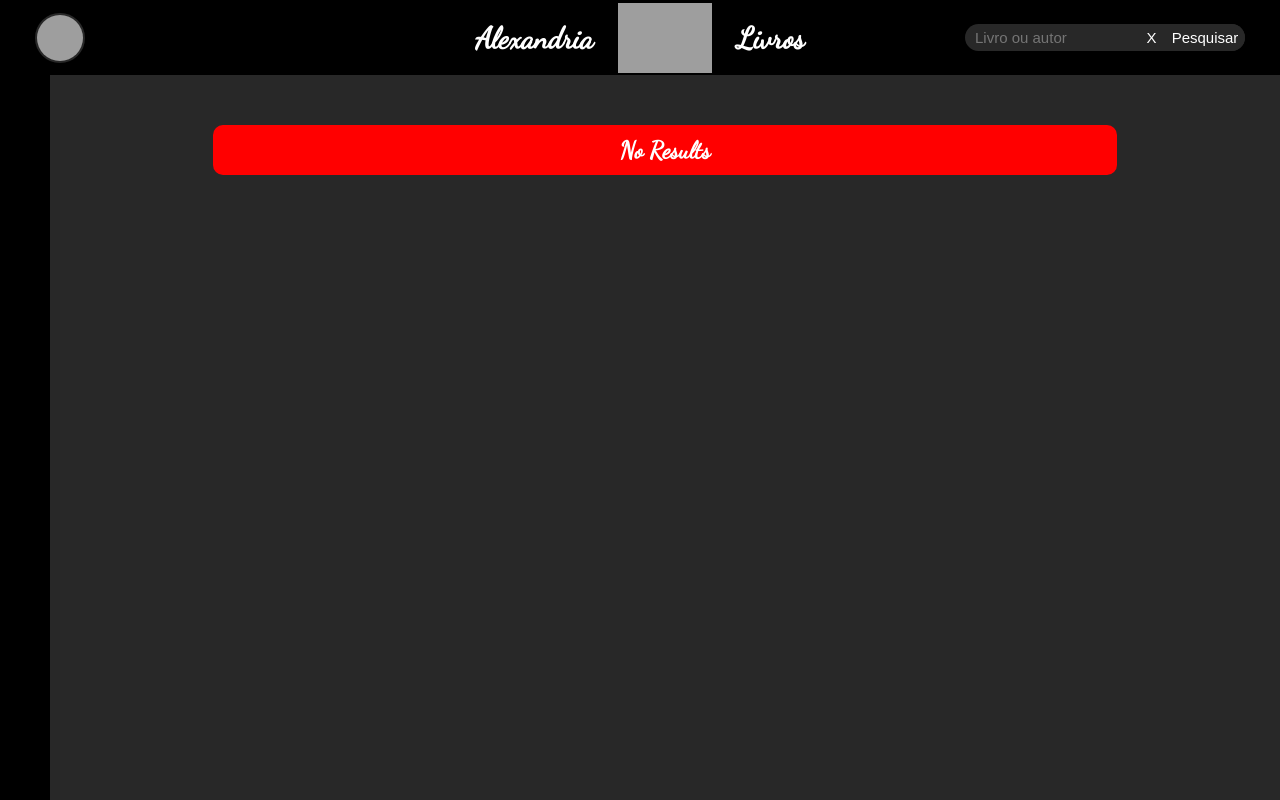
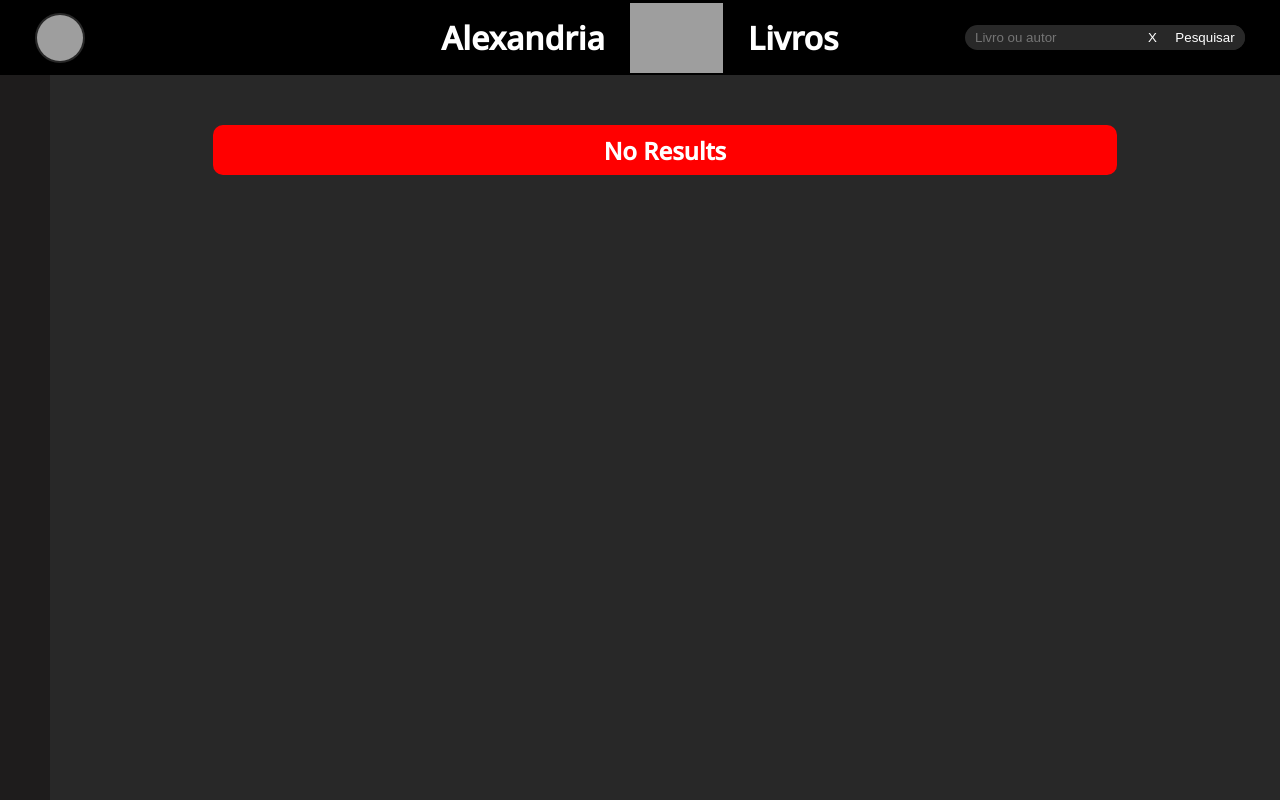
Before and after one commit to Wanddarey/PAP, a PHP site: page /dashboard/query.php in a window 1280 px wide. Run offline with PHP 8.4, Linux system fonts and the light colour scheme; data that the repository does not hold is empty; grey boxes are pictures that could not be loaded.

Commit message:
commit 12 🚜

```diff
--- a/Index.php
+++ b/Index.php
@@ -3,12 +3,8 @@
 <head>
     <meta charset="UTF-8">
     <meta name="viewport" content="width=device-width, initial-scale=1.0">
-    <script src="./javascript/Script.js"></script>
     <title>Inicio</title>
-    <style>
-    @import url('https://fonts.googleapis.com/css2?family=Dancing+Script&display=swap');
-    @import url('./css/Styles.css');
-  </style>
+    <?php include './html/basicImports.html'; ?>
 </head>
 <body>
     <?php include './html/header.html'; ?>
--- a/css/Styles.css
+++ b/css/Styles.css
@@ -1,4 +1,8 @@
 @import url(root.css);
+
+div {
+    outline: none;
+}
 
 a {
     text-decoration: none;
@@ -59,7 +63,7 @@ header {
 }
 
 .websiteName {
-    font-size: 15px;
+    font-size: var(--fontSize);
     justify-self: center;
     grid-column: 2;
     display: flex;
@@ -100,10 +104,10 @@ header {
     flex-wrap: wrap;
     width: 100%;
     flex-direction: row;
+    font-size: var(--fontSize);
 }
 
 .searchInput {
-    font-size: 15px;
     position: relative;
     width: 100%;
     padding: 5px;
@@ -126,7 +130,6 @@ header {
 }
 
 .delButton {
-    font-size: 15px;
     position: absolute;
     color: var(--white);
     right: 80px;
@@ -152,7 +155,6 @@ header {
 }
 
 .searchButton {
-    font-size: 15px;
     position: absolute;
     color: var(--white);
     right: 0%;
@@ -181,6 +183,7 @@ header {
 
 body {
     font-family: var(--font);
+    font-size: var(--fontSize);
     width: 100dvw;
     height: 100dvh;
     margin: 0%;
@@ -217,7 +220,6 @@ body {
 }
 
 .sideMenuContent {
-    height: 100dvh;
     margin-right: 50px;
     margin-left: 50px;
     display: flex;
@@ -226,7 +228,7 @@ body {
 }
 
 .sideMenuLink {
-    font-size: 30px;
+    font-size: 1.5rem;
     color: var(--linkColor);
 }
 
--- a/css/root.css
+++ b/css/root.css
@@ -1,23 +1,26 @@
 :root {
     --menuSize: 350px;
     --headerHeight: 75px;
+    --standartBorderRadius: 10px;
 
     --fontColor: rgb(255, 255, 255);
+    /*--font: 'Dancing Script', cursive;
+    --font: 'Montserrat', sans-serif;*/
+    --font: 'Noto Sans', sans-serif;
+    --fontSize: 16px;
+
     --linkColor: rgb(255, 255, 255);
-    --menuColor: rgb(0, 0, 0);
+    --menuColor: rgb(30, 28, 28);
 
     --linkOnHover: rgb(255, 0, 0);
     --onHoverColor: rgb(80, 80, 80);
     --onFocusColor: rgb(80, 80, 80);
 
     --black: rgb(0, 0, 0);
+    --darkGrey: rgb(30, 28, 28);
     --grey: rgb(40, 40, 40);
     --lightGrey: rgb(80, 80, 80);
     --white: rgb(255, 255, 255);
     --red: rgb(255, 0, 0);
     --green: rgb(40, 200, 0);
-
-    --font: 'Dancing Script', cursive;
-
-    --standartBorderRadius: 10px;
 }
--- /dev/null
+++ b/html/basicImports.html
@@ -0,0 +1,8 @@
+<link rel="icon" type="image/x-icon" href="./resources/ico/alexandriaLogoFinal2.ico">
+<script src="./javascript/Script.js"></script>
+<style>
+    @import url('https://fonts.googleapis.com/css2?family=Dancing+Script&display=swap');
+    @import url('https://fonts.googleapis.com/css2?family=Dancing+Script&family=Montserrat&display=swap');
+    @import url('https://fonts.googleapis.com/css2?family=Dancing+Script&family=Montserrat&family=Noto+Sans:wght@500&display=swap');
+    @import url('./css/Styles.css');
+</style>
--- a/javascript/Script.js
+++ b/javascript/Script.js
@@ -1,15 +1,6 @@
 function deleteText() {
   document.getElementById("searchInput").value = "";
 }
-
-const input = document.getElementById('searchForm');
-
-input.addEventListener('keydown', function (event) {
-  if (event.key === 'Enter') {
-    const form = document.getElementById('searchForm');
-    form.submit();
-  }
-});
 
 let host = 'http://localhost/dashboard/';
 
@@ -21,10 +12,13 @@ function search() {
   let url = `${address}?query=${encodeURIComponent(query)}`;
 
   fetch(url, {
-    method: 'GET',
+    method: 'POST',
     headers: {
       Accept: 'application/json',
       'Content-Type': 'application/json',
+    },
+    body: {
+
     }
   }).then((response) => response.json())
     .then((responseJson) => {
--- a/javascript/loadAll.js
+++ /dev/null
@@ -1,31 +0,0 @@
-let address = 'http://localhost/dashboard/PAP/php/dataLayer.php';
-
-//tipos
-//AllIdDesc
-//AllIdAsc
-function standartQueries(type) {
-  let url = `${address}?query=${encodeURIComponent(query)}`;
-
-  fetch(url, {
-    method: 'POST',
-    headers: {
-      Accept: 'application/json',
-      'Content-Type': 'application/json',
-    },
-    body: {
-        GET: type
-    }
-  }).then((response) => {
-    if (response.ok) {
-      console.log(response.json());
-    } else {
-      throw new Error(`Request failed with status ${response.status}`);
-    }
-  })
-  .then((responseJson) => {
-    console.log(responseJson);
-  })
-  .catch((error) => {
-    console.log(error);
-  });
-}
--- a/livro.php
+++ b/livro.php
@@ -23,10 +23,9 @@ if ($_SERVER["REQUEST_METHOD"] == "GET" && isset($_GET["livro"]) && is_int($_GET
 <head>
     <meta charset="UTF-8">
     <meta name="viewport" content="width=device-width, initial-scale=1.0">
-    <script src="./javascript/Script.js"></script>
-    <title>Inicio</title>
+    <title>Livro</title>
+    <?php include './html/basicImports.html'; ?>
     <style>
-        @import url('./css/Styles.css');
         @import url('./css/livro.css');
     </style>
 </head>
--- a/php/DBConnector.php
+++ b/php/DBConnector.php
@@ -2,7 +2,7 @@
 //$servername = "sql212.infinityfree.com";
 //$username = "if0_34623021";
 //$password = "vSFEzWq8xLlucvL";
-$DBname = "pap_test_db";
+$DBname = "papdb";
 $servername = "localhost";
 $username = "root";
 $password = "";
@@ -19,7 +19,7 @@ function tryconnect()
         //echo "Connected successfully";
         return true;
     } catch (PDOException $e) {
-        echo "Connection failed: " . $e->getMessage();
+        //echo "Connection failed: " . $e->getMessage();
         return false;
     }
 }
@@ -34,7 +34,7 @@ function dbQuery($query)
         $result = $stmt->fetchAll(PDO::FETCH_ASSOC);
         return $result;
     }
-    echo 'DB not found';
+    //echo 'DB not found';
 }
 
 function dbDefaultQuery()
@@ -47,7 +47,7 @@ function dbDefaultQuery()
         $result = $stmt->fetchAll(PDO::FETCH_ASSOC);
         return $result;
     }
-    echo 'DB not found';
+    //echo 'DB not found';
 }
 
 function dbGetBook($livro)
@@ -60,7 +60,7 @@ function dbGetBook($livro)
         $result = $stmt->fetchAll(PDO::FETCH_ASSOC);
         return $result;
     }
-    echo 'DB not found';
+    //echo 'DB not found';
 }
 
 ?>
--- a/query.php
+++ b/query.php
@@ -4,13 +4,8 @@
 <head>
   <meta charset="UTF-8">
   <meta name="viewport" content="width=device-width, initial-scale=1.0">
-  <script src="./javascript/Script.js"></script>
-  <script src="./javascript/loadAll.js"></script>
-  <title>Document</title>
-  <style>
-    @import url('https://fonts.googleapis.com/css2?family=Dancing+Script&display=swap');
-    @import url('./css/Styles.css');
-  </style>
+  <title>Livros</title>
+  <?php include './html/basicImports.html'; ?>
 </head>
 
 <body>
@@ -56,7 +51,7 @@ function displayQuery($livros)
   foreach ($livros as $livro) {
     $displayCard = '<div class="displayCardGrid">';
     $displayHalf = '<div class="displayHalf">';
-    $displayImage = '<img class="displayImage" src="http://localhost/dashboard/pap/imagens/displayImages/' . $livro['Capa'] . '">';
+    $displayImage = '<img class="displayImage" src="./imagens/displayImages/' . $livro['Capa'] . '">';
     $displayHalf .= $displayImage . '</div>';
 
     $displayHalf2 = '<div class="displayHalf2">';
```
Also changed, not shown: resources/alexandriaLogoFinal2.png (added), resources/ico/alexandriaLogoFinal2.ico (added).
